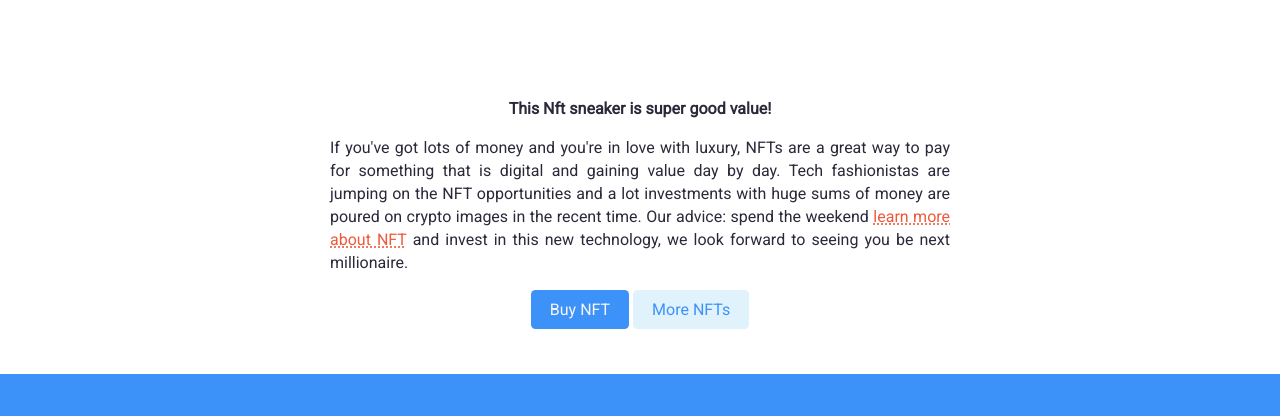
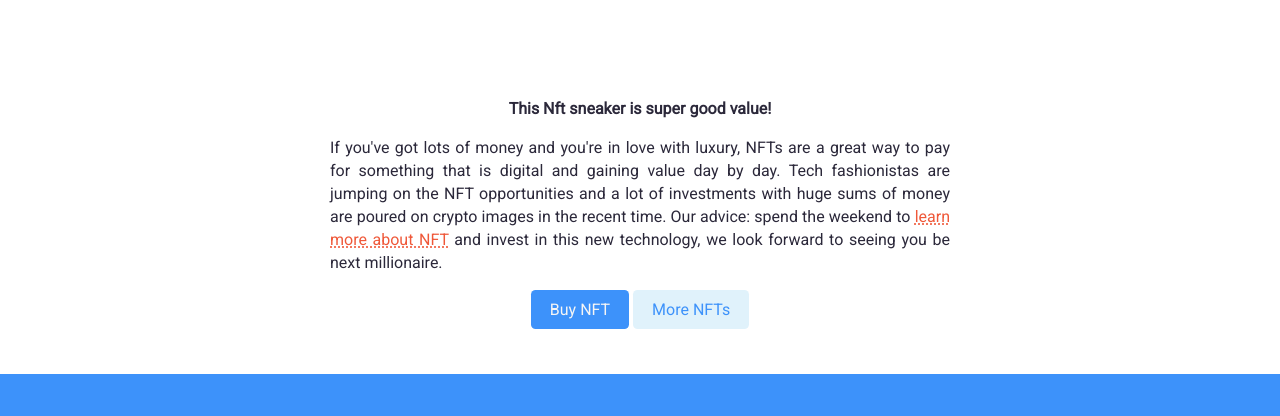
Before and after one commit to f8makinde/NFT-Site, a plain HTML site: page index.html in a window 1280 px wide. Shown: the part 800-1216 px from the top of the page. Drawn offline with Linux system fonts and the light colour scheme.

Commit message:
Update index.html

```diff
--- a/index.html
+++ b/index.html
@@ -26,7 +26,7 @@
         <h2>Sneakers 860 NFT</h2>
         <img src="download-removebg-preview.png" alt="sneakers-image" class="main-img">
         <p><strong>This Nft sneaker is super good value!</strong></p>
-        <p class="justify-text">If you've got lots of money and you're in love with luxury, NFTs are a great way to pay for something that is digital and gaining value day by day. Tech fashionistas are jumping on the NFT opportunities and a lot investments with huge sums of money are poured on crypto images in the recent time. Our advice: spend the weekend <a href="https://www.simplilearn.com/tutorials/blockchain-tutorial/what-is-nft" target="_blank" class="main-link">learn more about NFT</a> and invest in this new technology, we look forward to seeing you be next millionaire.</p>
+        <p class="justify-text">If you've got lots of money and you're in love with luxury, NFTs are a great way to pay for something that is digital and gaining value day by day. Tech fashionistas are jumping on the NFT opportunities and a lot of investments with huge sums of money are poured on crypto images in the recent time. Our advice: spend the weekend to <a href="https://www.simplilearn.com/tutorials/blockchain-tutorial/what-is-nft" target="_blank" class="main-link">learn more about NFT</a> and invest in this new technology, we look forward to seeing you be next millionaire.</p>
         <a class="btn btn-dark"href="https://mintable.app/collectibles/item/Sneakers-860-SNEAKERS/0xcb53e05ea40df2690cb70a55b9808bd05ff5e625:860" target="_blank">Buy NFT</a>
         <a class="btn btn-mid" href="https://mintable.app/browse?chain=eth&other=buy_now&search=sneakers" target="_blank">More NFTs</a>
     </div>
```
